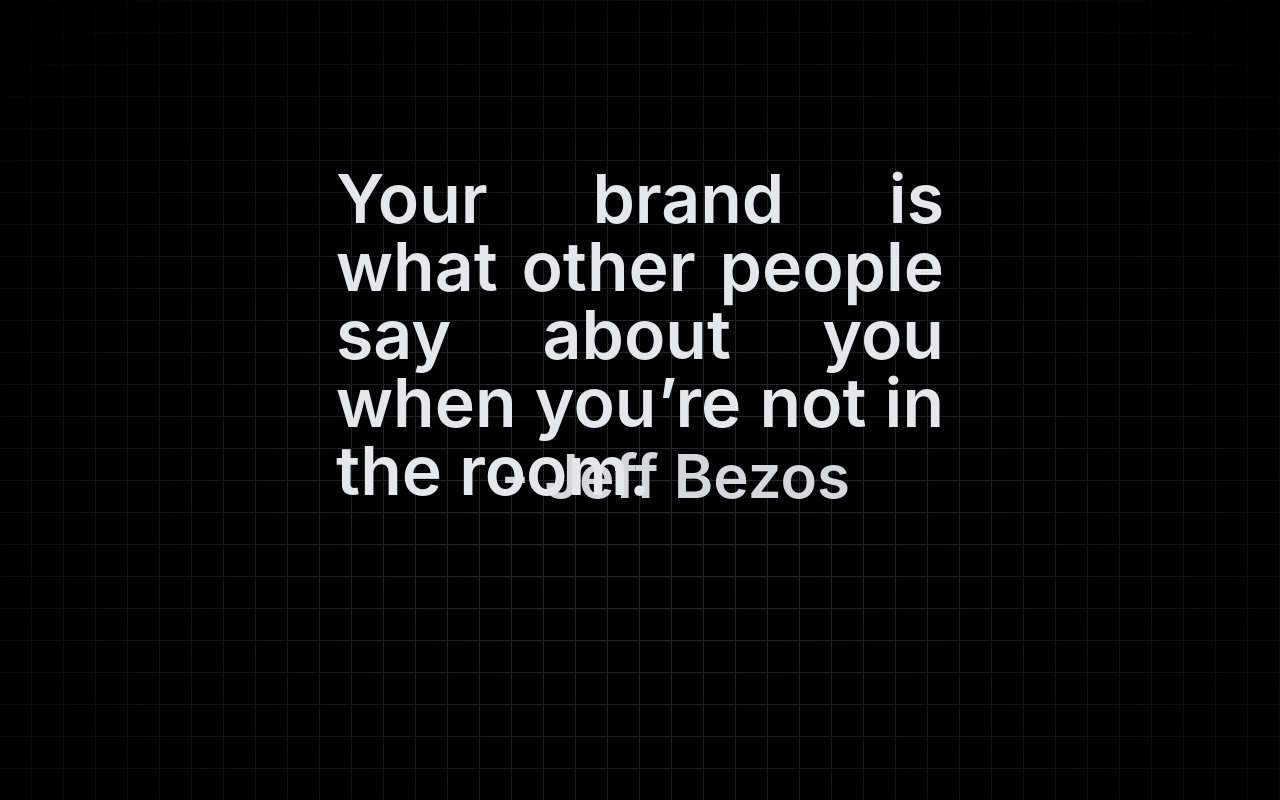
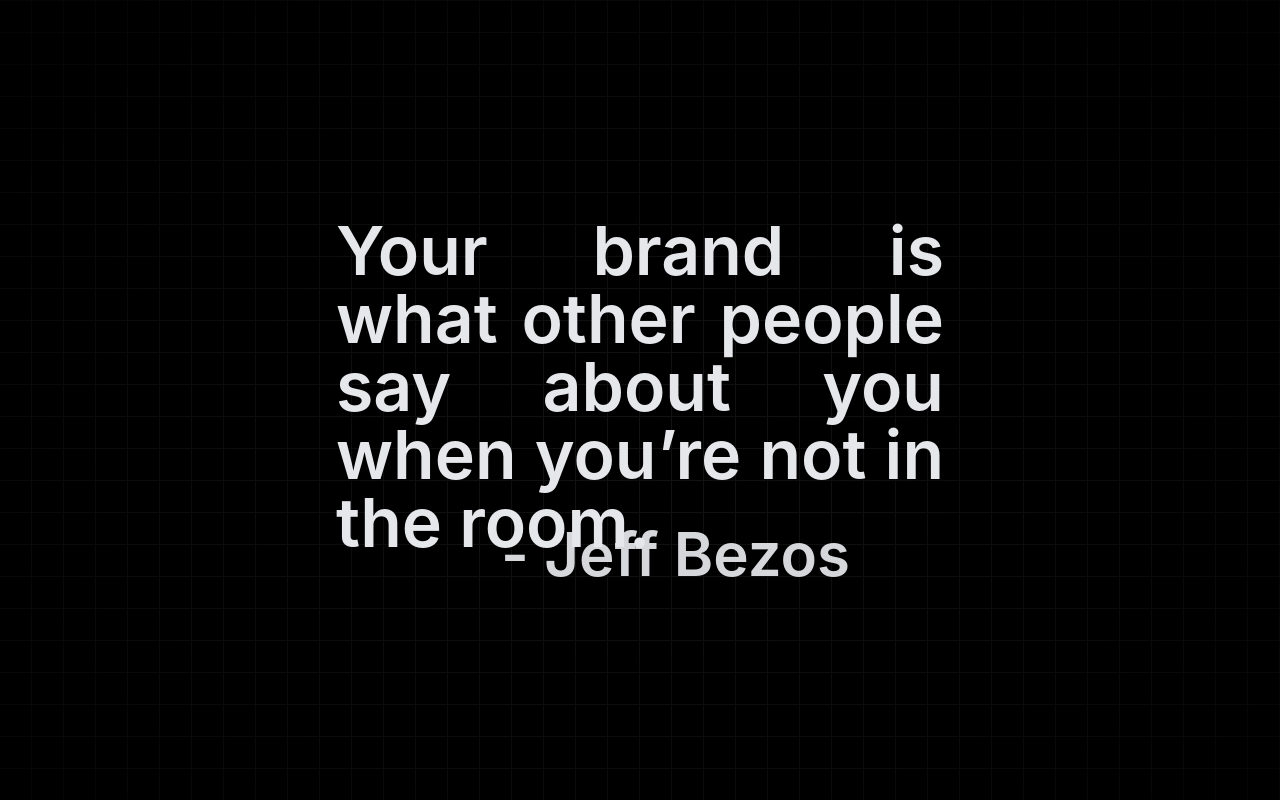
Before and after one commit to ricardomrcruz/port, a Next.js app: page / in a window 1280 px wide. Built offline with nearby package versions, Linux system fonts and the light colour scheme.

Commit message:
feels nice

```diff
--- a/pages/index.tsx
+++ b/pages/index.tsx
@@ -100,10 +100,10 @@
         <section className="relative snap-center ">
           <div className="min-h-screen flex flex-col justify-between">
             <div className="absolute inset-0 z-0 bg-black">
-              <div className="h-[60rem] w-full py-auto dark:bg-black bg-white  dark:bg-grid-white/[0.15] bg-grid-black/[0.2] relative flex items-center justify-center">
+              <div className="h-[55rem] w-full py-auto dark:bg-black bg-white  dark:bg-grid-white/[0.1] bg-grid-black/[0.1] relative animate-pulse flex items-center justify-center">
                 {/* Radial gradient for the container to give a faded look */}
-                <div className="absolute pointer-events-none inset-0 flex items-center justify-center dark:bg-black bg-white [mask-image:radial-gradient(ellipse_at_center,transparent_20%,black)]"></div>
-                <p className="text-4xl sm:text-7xl font-bold relative z-20 bg-clip-text text-transparent bg-gradient-to-b from-neutral-200 to-neutral-500  py-8"></p>
+                <div className="absolute pointer-events-none inset-0 flex items-center justify-center dark:bg-black animate-pulse bg-white [mask-image:radial-gradient(ellipse_at_center,transparent_5%,black)]"></div>
+                <p className="text-4xl  sm:text-7xl font-bold relative z-20 bg-clip-text text-transparent bg-gradient-to-b from-neutral-200 to-neutral-500  py-8"></p>
               </div>
             </div>
 
@@ -124,14 +124,12 @@
             </div>
 
             <div className="z-10  relative py-5 mb-12 flex justify-between px-10 md:px-20 lg:px-20">
-              {/* */}
-              {/*
-              {animationCompleted && (
-                <p className="hidden lg:block text-2xl text-center m-auto  md:text-5xl font-roboto dark:text-white animate-text-effect2-bounce ">
+
+                <p className="hidden mt-[50rem] lg:block text-2xl text-center m-auto  md:text-5xl font-roboto dark:text-white animate-text-effect2-bounce ">
                 <BsChevronDoubleDown />
               </p>
 
-              )} */}
+
             </div>
           </div>
 
@@ -182,7 +180,7 @@
               className="absolute z-10 w-full pb-5 px-10 md:px-20 lg:px-20"
               style={{ top: "38%", transform: "translateY(-50%)" }}
             >
-              <p className="   font-roboto font-semibold  dark:text-white inline-block align-middle text-[45px] md:text-[68px] lg:text-[72px] tracking-tight">
+              <p className="   font-roboto font-semibold  dark:text-white inline-block align-middle text-[45px] md:text-[68px] lg:text-[72px] leading-none">
                 FullStack Web <br />
                 Developer <br />
                 Web Mobile & <br />
--- a/tailwind.config.js
+++ b/tailwind.config.js
@@ -56,7 +56,7 @@
       animation: {
         "text-effect": "textEffect 4s ease forwards",
         "text-effect2": "textEffect 8s ease forwards",
-        "text-effect2-bounce": "textEffect2Bounce 2s ease-in-out infinite",
+        "text-effect2-bounce": "textEffect2Bounce  2s ease-in-out infinite",
       },
     },
   },
```
